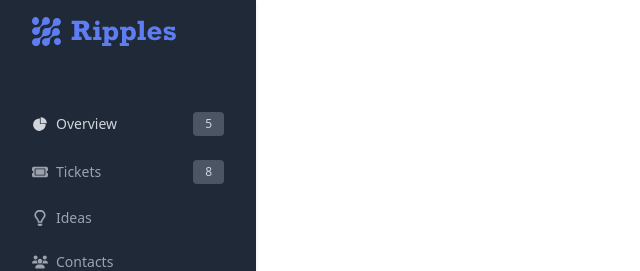
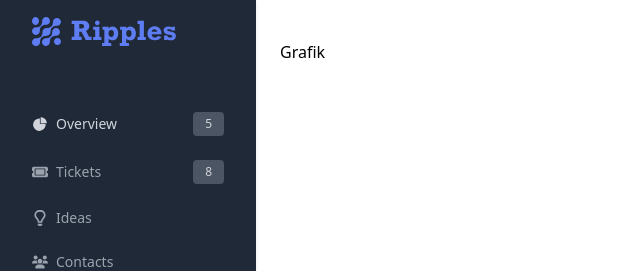
Before and after one commit to ainunnfh/technical-test-sekawan-media, a React (Create React App) app: page / in a window 1280 px wide. Shown: the top 271 px of the page, without its empty margins (0-640 px from the left). Built offline with nearby package versions, Linux system fonts and the light colour scheme.

Commit message:
💄update text homepage

```diff
--- a/src/App.tsx
+++ b/src/App.tsx
@@ -11,10 +11,10 @@ interface IUser {
 }
 
 const userAdmin = userDummy.find((user) => user.role === "Admin");
-console.log(userAdmin);
+// console.log(userAdmin);
 
 function App({ email }: IUser) {
-  return <Sidebar email={email} />;
+  return <Sidebar email={email}>Grafik</Sidebar>;
 }
 
 export default App;
```
Also changed, not shown: 1 other file (tests, documents, lock files or other folders).
